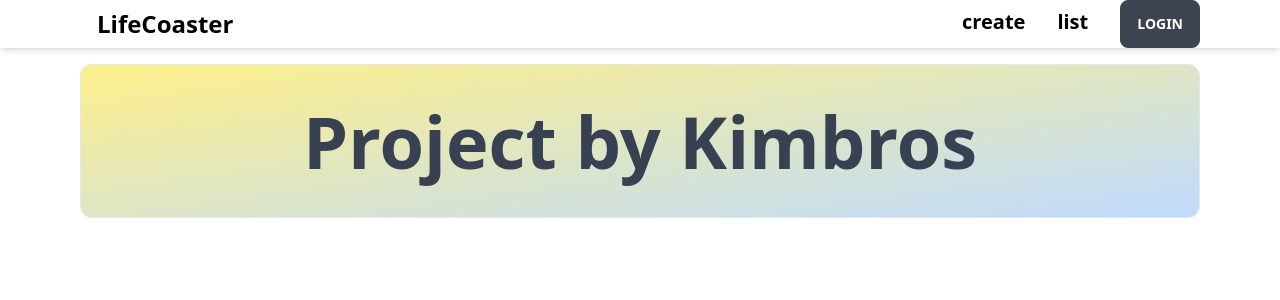
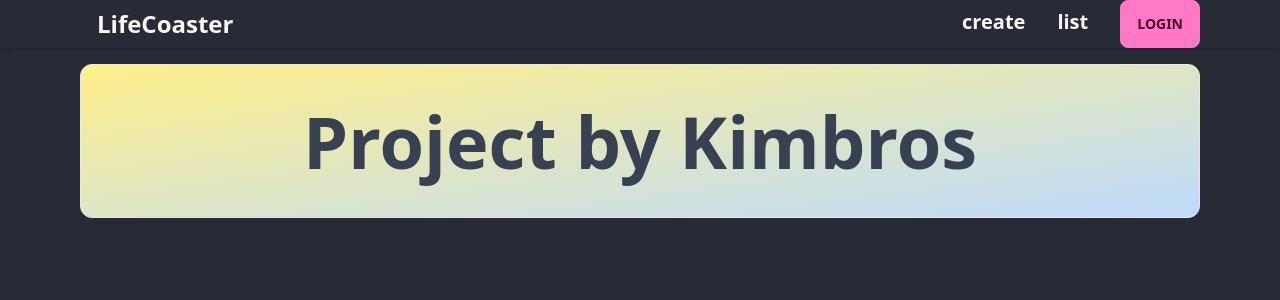
Before and after one commit to DKimGitHub/LifeCoaster, a Next.js app: page / in a window 1280 px wide. Shown: the top 300 px of the page. Built offline with nearby package versions, Linux system fonts and the light colour scheme; no server answers.

Commit message:
add daisy theme and fix console error

```diff
--- a/app/globals.css
+++ b/app/globals.css
@@ -2,9 +2,7 @@
 @tailwind components;
 @tailwind utilities;
 
-body {
-    @apply text-black bg-white;
-}
+
 html {
   overflow-y: scroll;
 }
--- a/app/layout.tsx
+++ b/app/layout.tsx
@@ -9,9 +9,8 @@ export default function RootLayout({
   children: React.ReactNode;
 }) {
   return (
-    <html lang="en">
+    <html lang="en" data-theme="dracula">
       <head />
-      <AuthModal/>
       <body>
         <AuthContext>
           <main className="min-h-screen w-screen max-w-full overflow-x-hidden">
@@ -22,6 +21,7 @@ export default function RootLayout({
             </div>
           </main>
         </AuthContext>
+        <AuthModal/>
       </body>
     </html>
   );
--- a/components/AuthButtonHeader.tsx
+++ b/components/AuthButtonHeader.tsx
@@ -27,7 +27,7 @@ export default function AuthButtonHeader() {
       </div>
     </>
   ) : (
-<label htmlFor="my-modal-4" className="btn">Login</label>
+<label htmlFor="my-modal-4" className="btn btn-primary">Login</label>
 
   );
 }
--- a/tailwind.config.js
+++ b/tailwind.config.js
@@ -10,4 +10,7 @@ module.exports = {
     extend: {},
   },
   plugins: [require("daisyui")],
+  daisyUI: {
+    themes: ["autumn", "forest", "coffee", "dark", "luxury", "dracula"]
+  }
 };
```
